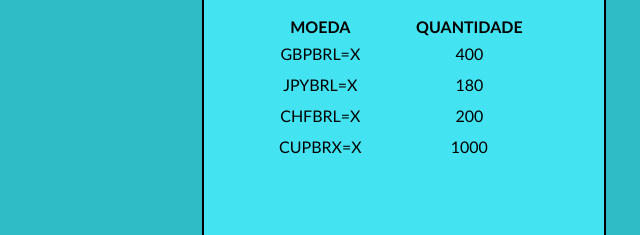
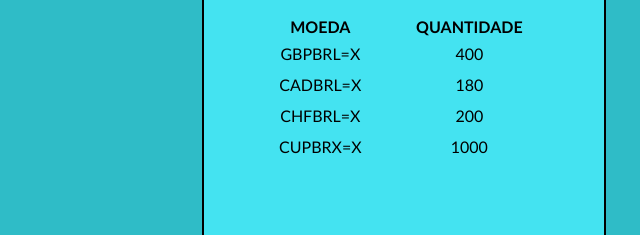
Before and after one commit to TFrankeM/A2_IC, a plain HTML site: page carteira2.html in a window 1280 px wide. Shown: the part 286-521 px from the top of the page, 236-876 px from the left. Drawn offline with Linux system fonts and the light colour scheme.

Commit message:
Update carteira2.html

```diff
--- a/carteira2.html
+++ b/carteira2.html
@@ -31,7 +31,7 @@
                     <td>400</td>
                 </tr>
                 <tr>
-                    <td>JPYBRL=X</td>
+                    <td>CADBRL=X</td>
                     <td>180</td>
                 </tr>
                 <tr>
```
